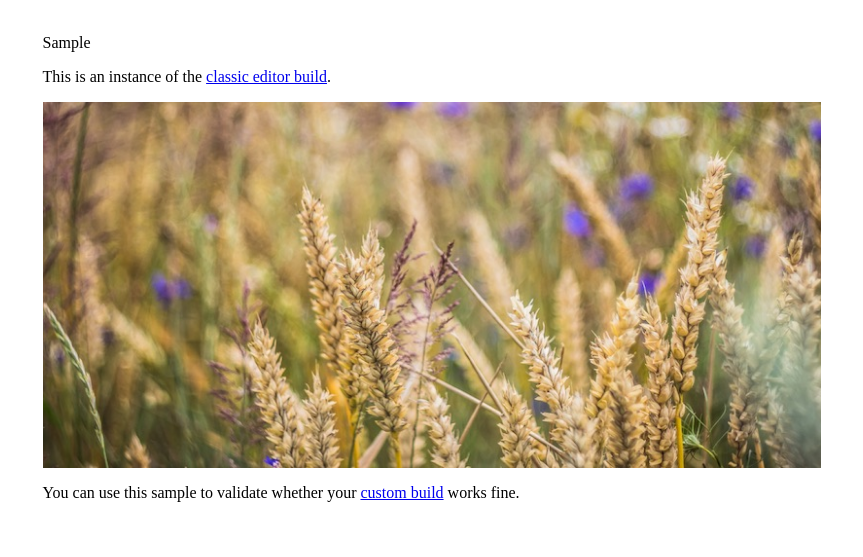
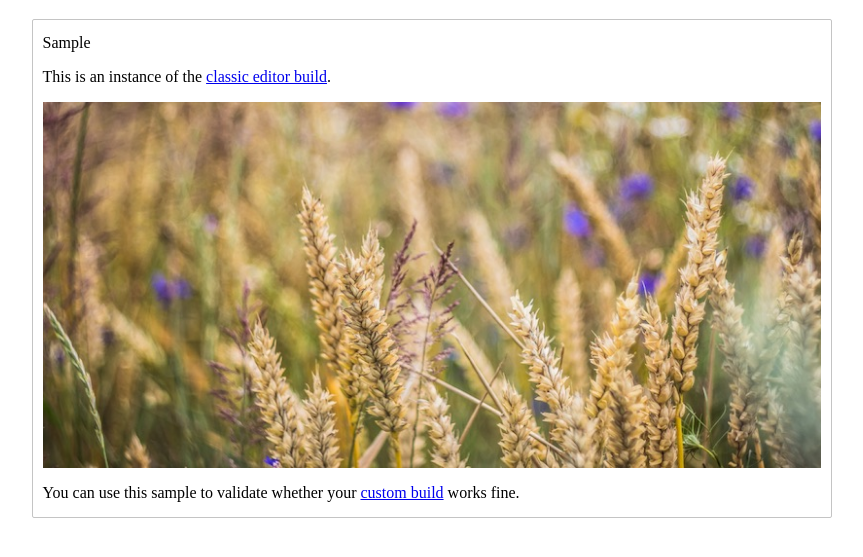
Before and after one commit to dcflw/ckeditor5-build-docflow, a React app: page sample/index.html in a window 1280 px wide. Shown: the part 61-618 px from the top of the page, without its empty margins (208-1071 px from the left). Built offline with nearby package versions, Linux system fonts and the light colour scheme.

Commit message:
Changed to inline editor

```diff
--- a/sample/index.html
+++ b/sample/index.html
@@ -7,6 +7,10 @@
       body {
         max-width: 800px;
         margin: 20px auto;
+      }
+
+      .ck.ck-editor__editable.ck-blurred {
+        border: 1px solid var(--ck-color-base-border);
       }
     </style>
   </head>
```
Also changed, not shown: 1 other file.
